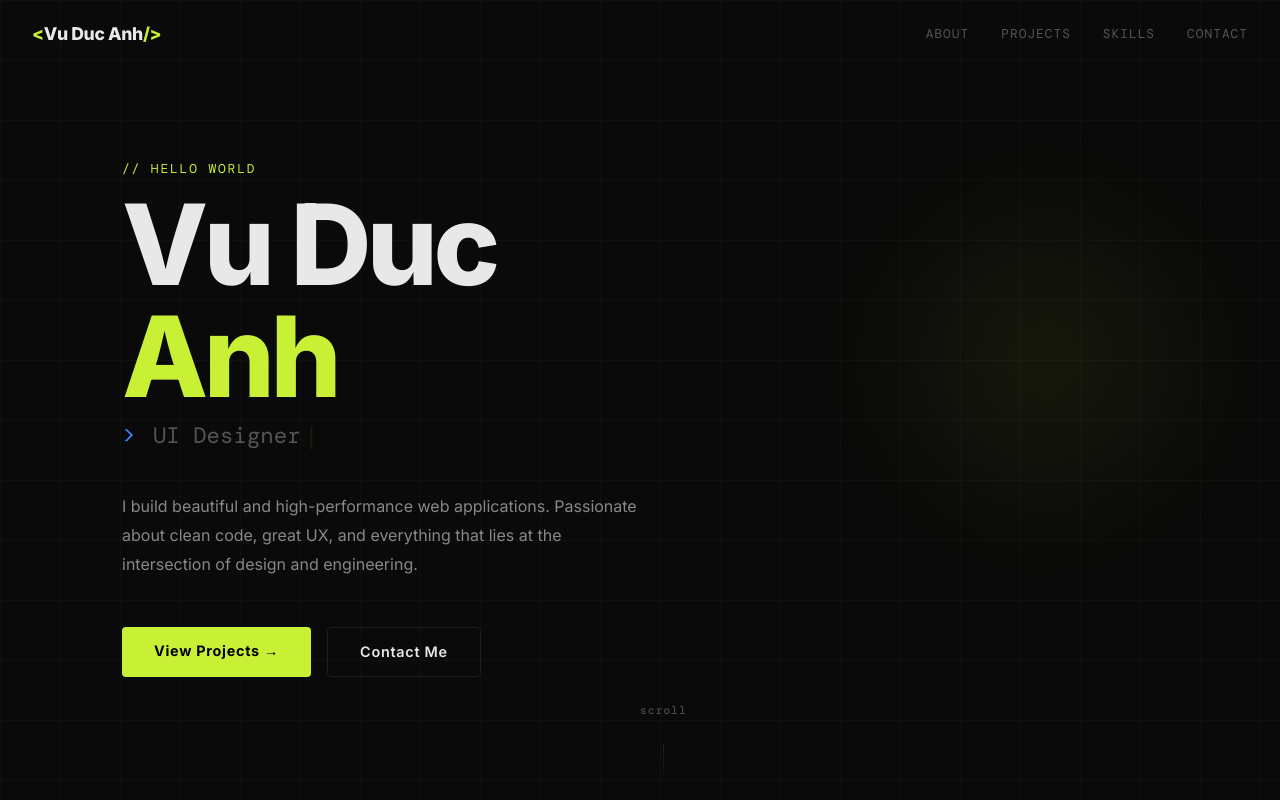
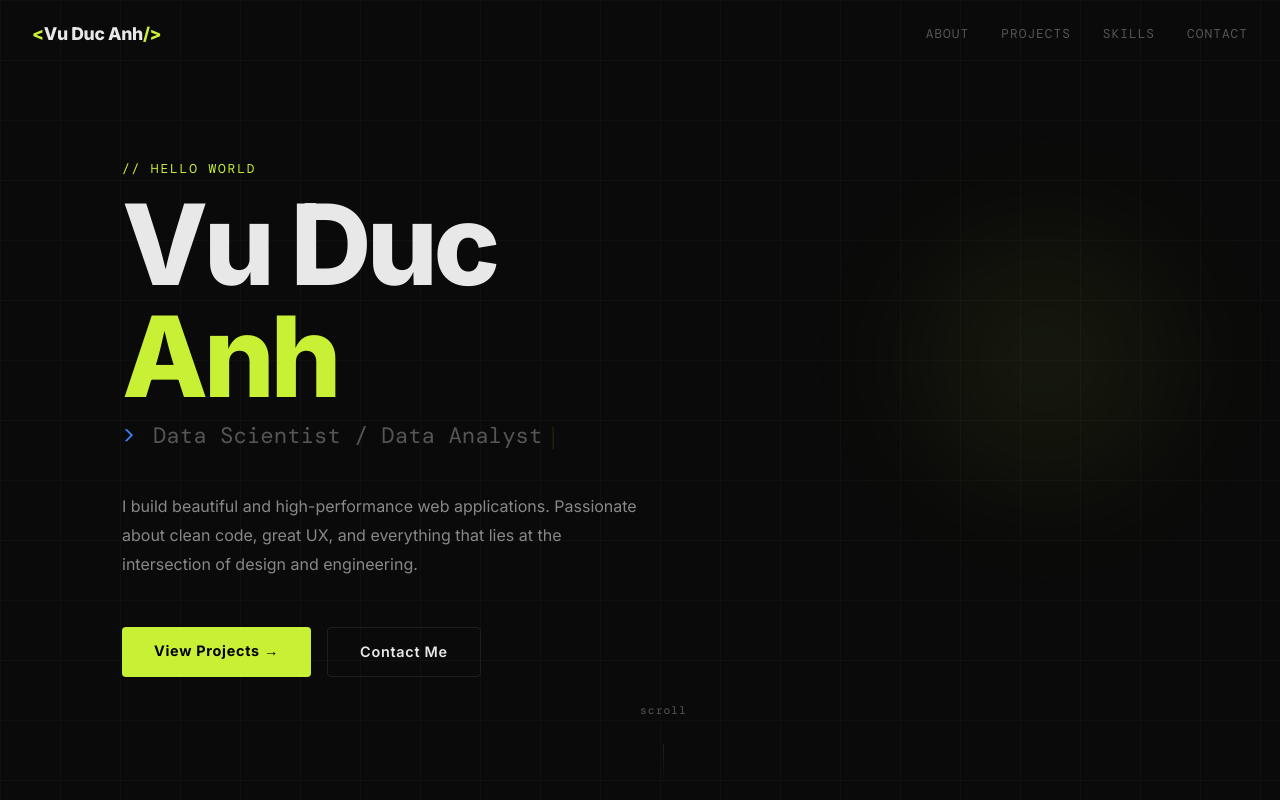
Before and after one commit to Ein05/Ein05.github.io, a React (Vite) app: page / in a window 1280 px wide. Shown: the top 800 px of the page. Built offline with nearby package versions, Linux system fonts and the light colour scheme; a web font is replaced by a local one.

Commit message:
Update Hero.jsx

```diff
--- a/src/components/Hero.jsx
+++ b/src/components/Hero.jsx
@@ -1,6 +1,6 @@
 import { useEffect, useState } from 'react'
 
-const roles = ['Frontend Developer', 'UI Designer', 'React Enthusiast', 'Open Source Contributor']
+const roles = ['AI Engineer', 'Data Scientist / Data Analyst', 'Business Analyst', 'Open Source Contributor']
 
 export default function Hero() {
   const [roleIdx, setRoleIdx] = useState(0)
```
